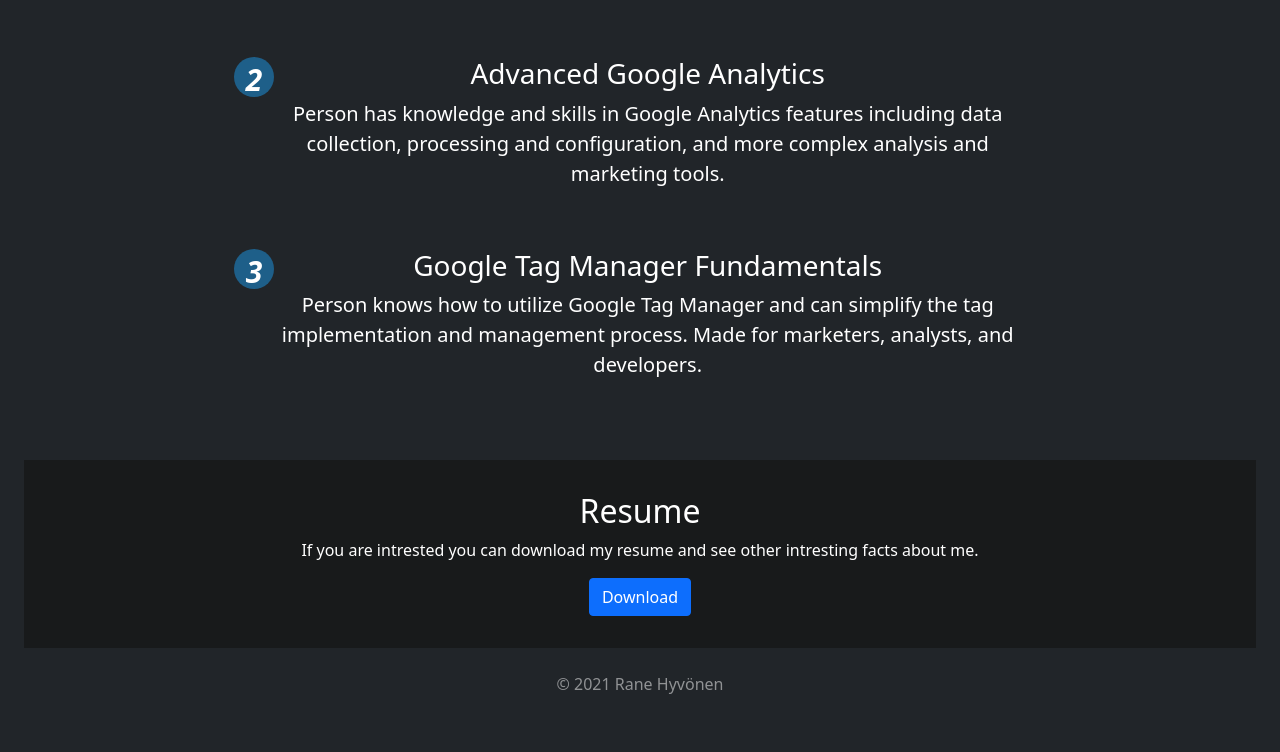
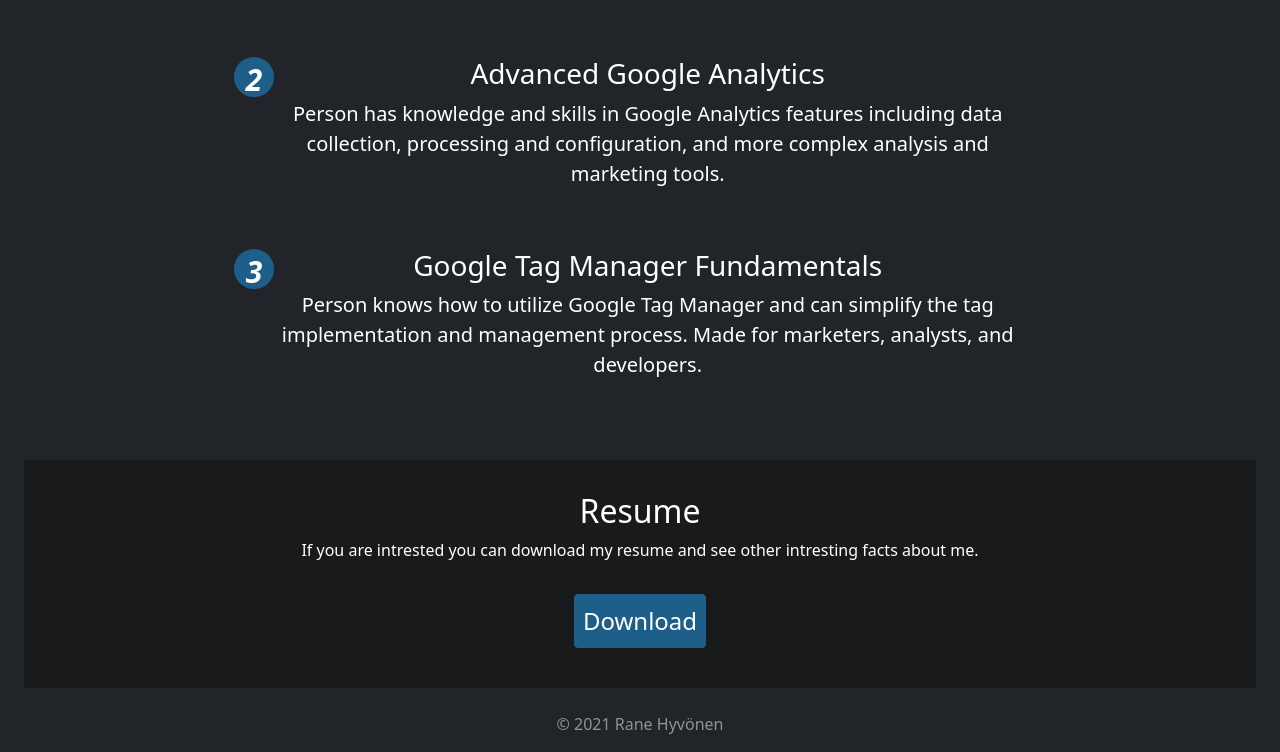
Before and after one commit to RaneHyv/portfolio, a plain HTML site: page index.html in a window 1280 px wide. Shown: the part 3444-4196 px from the top of the page. Before the commit the page ends 4156 px from the top, so only its background shows below. Drawn offline with nearby package versions, Linux system fonts and the light colour scheme.

Commit message:
resume button id added

```diff
--- a/index.html
+++ b/index.html
@@ -338,8 +338,8 @@
       <p>
         If you are intrested you can download my resume and see other intresting facts about me.
       </p>
-      <a id="resume-download" href="./assets/rane-hyv-resume.pdf" download>
-        <button type="button" class="'resume-button' btn btn-primary">Download</button>
+      <a href="./assets/rane-hyv-resume.pdf" download>
+        <button id="resume-button" type="button" class="resume-button btn btn-primary">Download</button>
       </a>
     </div>
 
```
